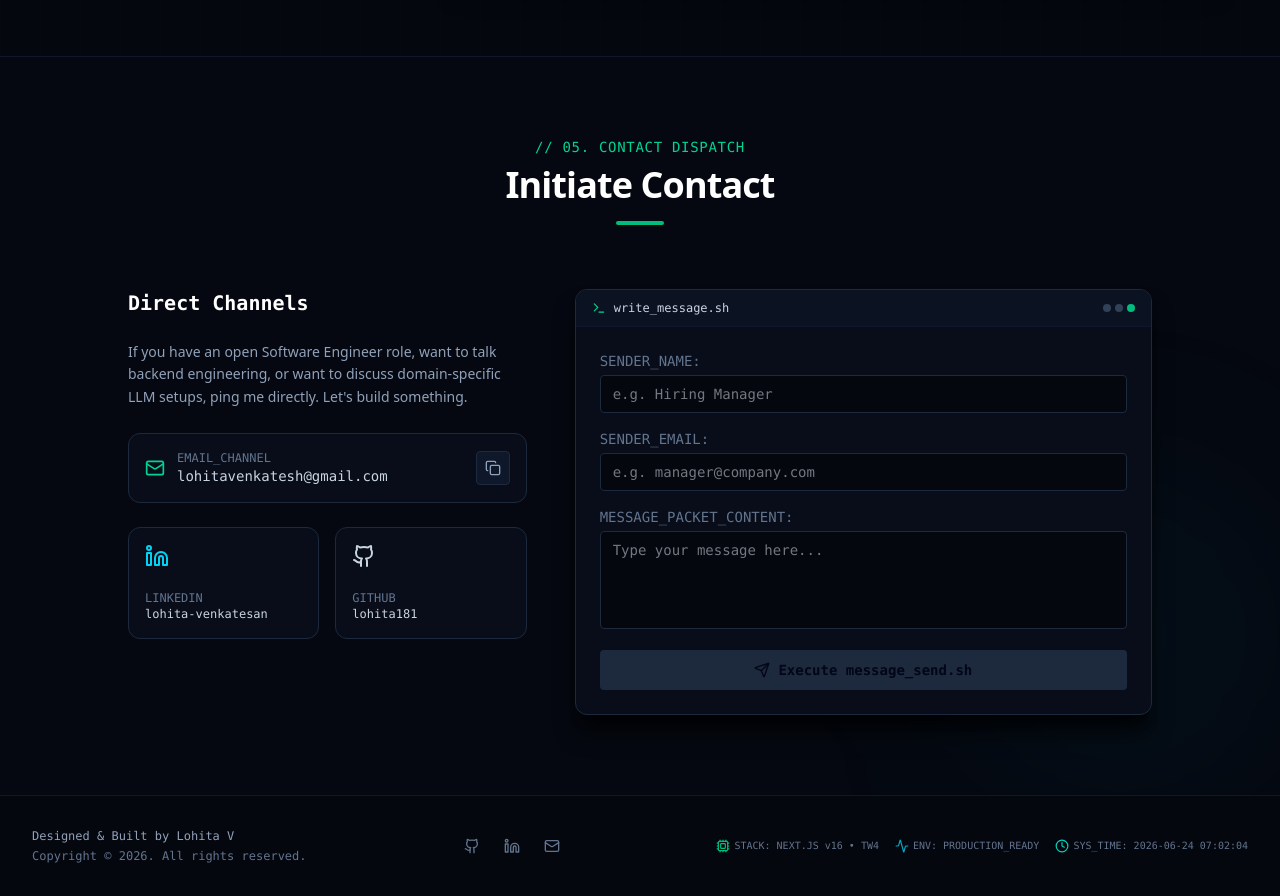
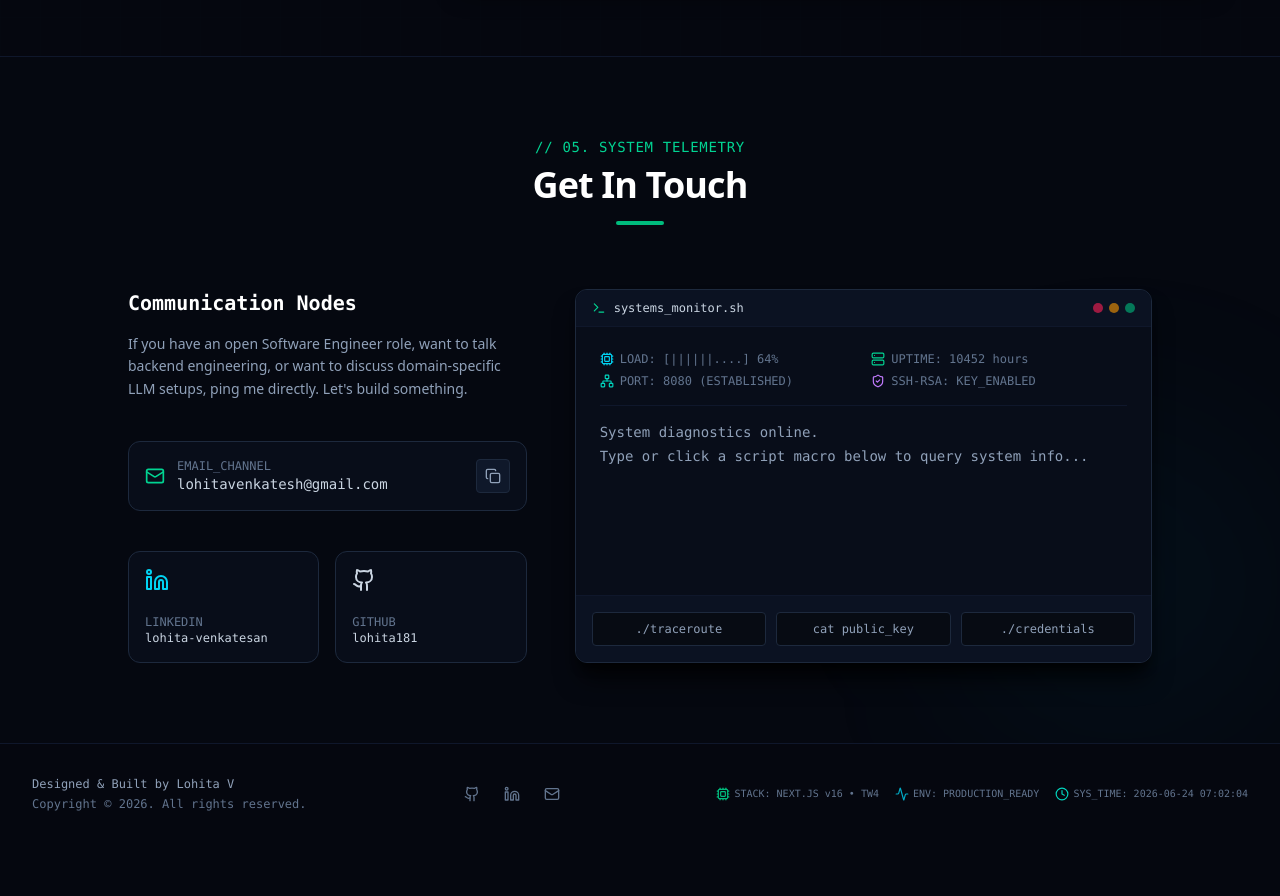
Before and after one commit to lohita181/lohita-v-portfolio, a Next.js app: page / in a window 1280 px wide. Shown: the part 3780-4676 px from the top of the page. After the commit the page ends 4624 px from the top, so only its background shows below. Built offline with nearby package versions, Linux system fonts and the light colour scheme.

Commit message:
replace-contact-form-with-telemetry-console

```diff
--- a/src/app/components/Contact.tsx
+++ b/src/app/components/Contact.tsx
@@ -1,13 +1,15 @@
 "use client";
 
 import React, { useState } from "react";
-import { Mail, Copy, Check, Send, Terminal, Loader2 } from "lucide-react";
+import { Mail, Copy, Check, Terminal, Cpu, Server, Network, ShieldCheck } from "lucide-react";
 
 export default function Contact() {
-  const [formData, setFormData] = useState({ name: "", email: "", message: "" });
   const [copied, setCopied] = useState(false);
-  const [status, setStatus] = useState<"idle" | "sending" | "success" | "error">("idle");
-  const [terminalOutput, setTerminalOutput] = useState<string[]>([]);
+  const [activeCommand, setActiveCommand] = useState<string | null>(null);
+  const [terminalLogs, setTerminalLogs] = useState<string[]>([
+    "System diagnostics online.",
+    "Type or click a script macro below to query system info..."
+  ]);
 
   const handleCopyEmail = () => {
     navigator.clipboard.writeText("lohitavenkatesh@gmail.com");
@@ -15,71 +17,37 @@ export default function Contact() {
     setTimeout(() => setCopied(false), 2000);
   };
 
-  const handleInputChange = (e: React.ChangeEvent<HTMLInputElement | HTMLTextAreaElement>) => {
-    const { name, value } = e.target;
-    setFormData((prev) => ({ ...prev, [name]: value }));
-  };
+  const executeCommand = (cmd: "traceroute" | "sshkey" | "credentials") => {
+    setActiveCommand(cmd);
 
-  const handleSend = async (e: React.FormEvent) => {
-    e.preventDefault();
-    if (!formData.name || !formData.email || !formData.message) return;
-
-    setStatus("sending");
-    setTerminalOutput([
-      `$ ping -c 1 mail.lohita.dev`,
-      `PING mail.lohita.dev (10.0.8.24) 56(84) bytes of data.`,
-      `64 bytes from 10.0.8.24: icmp_seq=1 ttl=64 time=1.04 ms`,
-      `--- mail.lohita.dev ping statistics ---`,
-      `1 packets transmitted, 1 received, 0% packet loss`,
-      `$ curl -X POST -H "Content-Type: application/json" \\`,
-      `  -d '{"sender":"${formData.name}","email":"${formData.email}"}' \\`,
-      `  https://api.web3forms.com/submit`,
+    if (cmd === "traceroute") {
+      setTerminalLogs([
+        "$ ./traceroute_lohita.sh",
+        "traceroute to lohita.dev (10.24.42.181), 30 hops max, 60 byte packets",
+        " 1  192.168.1.1 (gateway)  1.02 ms",
+        " 2  10.0.0.1 (local-isp-node)  4.35 ms",
+        " 3  182.19.45.21 (chennai-ixp-backbone)  14.20 ms",
+        " 4  172.16.88.92 (bannari-amman-campus-gw)  19.12 ms",
+        " 5  10.24.42.181 (lohita-workstation-local)  18.45 ms",
+        "Connection established. Latency: 18.45 ms. Location: Chennai, India."
       ]);
-
-    try {
-      // NOTE: Get your free access key by typing your email at https://web3forms.com
-      // Once you have it, replace the placeholder below with your key.
-      const accessKey = "YOUR_ACCESS_KEY_HERE";
-
-      const response = await fetch("https://api.web3forms.com/submit", {
-        method: "POST",
-        headers: {
-          "Content-Type": "application/json",
-          Accept: "application/json",
-        },
-        body: JSON.stringify({
-          access_key: accessKey,
-          name: formData.name,
-          email: formData.email,
-          message: formData.message,
-          subject: `Portfolio Message from ${formData.name}`,
-        }),
-      });
-
-      const result = await response.json();
-
-      if (response.status === 200 && result.success) {
-        setStatus("success");
-        setTerminalOutput((prev) => [
-          ...prev,
-          `HTTP/1.1 200 OK`,
-          `Content-Type: application/json`,
-          `Date: ${new Date().toUTCString()}`,
-          `Server: Web3Forms/1.0.0`,
-          `Connection: keep-alive`,
-          `Response Packet: {"status":"delivered","message":"Thank you, ${formData.name}. Web3Forms has dispatched this message."}`,
+    } else if (cmd === "sshkey") {
+      setTerminalLogs([
+        "$ cat public_key.pub",
+        "ssh-rsa AAAAB3NzaC1yc2EAAAADAQABAAACAQDC7FwVvJ38g/1G+...",
+        "Comment: lohita-workstation-production",
+        "Key fingerprint: SHA256:f8+3/l181+ZohoInternSystemsKey",
+        "Authorized logins enabled from secure nodes."
       ]);
-      } else {
-        throw new Error(result.message || "Bad Request - Invalid or missing access key");
-      }
-    } catch (err: any) {
-      setStatus("error");
-      setTerminalOutput((prev) => [
-        ...prev,
-        `HTTP/1.1 500 Internal Server Error`,
-        `Content-Type: application/json`,
-        `Date: ${new Date().toUTCString()}`,
-        `Error Packet: {"status":"failed","reason":"${err.message || "Failed to dispatch message packet."}"}`,
+    } else if (cmd === "credentials") {
+      setTerminalLogs([
+        "$ ./fetch_credentials.sh",
+        "--- Lohita V Credentials ---",
+        "EMAIL:      lohitavenkatesh@gmail.com",
+        "PHONE:      +91 93604 36504",
+        "GITHUB:     https://github.com/lohita181",
+        "LINKEDIN:   https://linkedin.com/in/lohita-venkatesan-37345125b",
+        "STATUS:     Active SWE & Full-Stack job hunt in progress..."
       ]);
     }
   };
@@ -92,25 +60,27 @@ export default function Contact() {
       <div className="max-w-5xl mx-auto relative z-10">
         {/* Section Heading */}
         <div className="flex flex-col space-y-2 mb-16 text-center">
-          <span className="text-emerald-400 font-mono text-sm tracking-wider uppercase">// 05. CONTACT DISPATCH</span>
+          <span className="text-emerald-400 font-mono text-sm tracking-wider uppercase">// 05. SYSTEM TELEMETRY</span>
           <h2 className="text-3xl sm:text-4xl font-bold text-white tracking-tight">
-            Initiate Contact
+            Get In Touch
           </h2>
           <div className="w-12 h-1 bg-emerald-500 rounded mt-2 mx-auto" />
         </div>
 
         {/* Dual Column Layout */}
-        <div className="grid grid-cols-1 lg:grid-cols-12 gap-12 items-start">
+        <div className="grid grid-cols-1 lg:grid-cols-12 gap-12 items-stretch">
 
           {/* Left Column: Direct Links & Fast Copy */}
-          <div className="lg:col-span-5 space-y-6 text-left">
-            <h3 className="text-xl font-bold text-white font-mono">Direct Channels</h3>
+          <div className="lg:col-span-5 space-y-6 text-left flex flex-col justify-between">
+            <div className="space-y-4">
+              <h3 className="text-xl font-bold text-white font-mono">Communication Nodes</h3>
               <p className="text-slate-400 text-sm leading-relaxed">
                 If you have an open Software Engineer role, want to talk backend engineering, or want to discuss domain-specific LLM setups, ping me directly. Let&apos;s build something.
               </p>
+            </div>
 
             {/* Email Copy Card */}
-            <div className="p-4 rounded-xl border border-slate-800 bg-[#080d19] flex items-center justify-between">
+            <div className="p-4 rounded-xl border border-slate-800 bg-[#080d19] flex items-center justify-between mt-4">
               <div className="flex items-center space-x-3">
                 <Mail className="w-5 h-5 text-emerald-400" />
                 <div className="font-mono text-xs">
@@ -120,7 +90,7 @@ export default function Contact() {
               </div>
               <button
                 onClick={handleCopyEmail}
-                className="p-2 rounded bg-[#0f182a] hover:bg-slate-800 border border-slate-800 text-slate-400 hover:text-white transition-colors duration-200"
+                className="p-2 rounded bg-[#0f182a] hover:bg-slate-800 border border-slate-800 text-slate-400 hover:text-white transition-colors duration-200 cursor-pointer"
                 title="Copy email to clipboard"
               >
                 {copied ? <Check className="w-4 h-4 text-emerald-400" /> : <Copy className="w-4 h-4" />}
@@ -128,7 +98,7 @@ export default function Contact() {
             </div>
 
             {/* Social Link Cards */}
-            <div className="grid grid-cols-2 gap-4">
+            <div className="grid grid-cols-2 gap-4 mt-4">
               <a
                 href="https://www.linkedin.com/in/lohita-venkatesan-37345125b"
                 target="_blank"
@@ -164,130 +134,100 @@ export default function Contact() {
             </div>
           </div>
 
-          {/* Right Column: Dynamic Form & Shell Console */}
-          <div className="lg:col-span-7 space-y-6">
-            <div className="relative rounded-xl border border-slate-800 bg-[#080d19] overflow-hidden terminal-window text-left">
-              {/* Form Title bar */}
+          {/* Right Column: Systems monitor console */}
+          <div className="lg:col-span-7 flex flex-col justify-between space-y-4">
+            <div className="relative rounded-xl border border-slate-800 bg-[#080d19] overflow-hidden terminal-window text-left flex-1 flex flex-col justify-between min-h-[350px]">
+
+              {/* Terminal Title bar */}
               <div className="flex items-center justify-between px-4 py-2.5 bg-[#0b1222] border-b border-slate-900">
                 <div className="flex items-center space-x-2 font-mono text-xs">
                   <Terminal className="w-3.5 h-3.5 text-emerald-400" />
-                  <span className="text-slate-300">write_message.sh</span>
+                  <span className="text-slate-300">systems_monitor.sh</span>
                 </div>
-                <div className="flex items-center space-x-1">
-                  <span className="w-2 h-2 rounded-full bg-slate-700" />
-                  <span className="w-2 h-2 rounded-full bg-slate-700" />
-                  <span className="w-2 h-2 rounded-full bg-emerald-500" />
+                <div className="flex items-center space-x-1.5">
+                  <span className="w-2.5 h-2.5 rounded-full bg-rose-500/60 inline-block" />
+                  <span className="w-2.5 h-2.5 rounded-full bg-amber-500/60 inline-block" />
+                  <span className="w-2.5 h-2.5 rounded-full bg-emerald-500/60 inline-block" />
                 </div>
               </div>
 
-              {/* Form Content */}
-              {status === "idle" || status === "sending" ? (
-                <form onSubmit={handleSend} className="p-6 space-y-4 font-mono text-xs sm:text-sm">
-                  <div className="space-y-1">
-                    <label htmlFor="name" className="block text-slate-500">SENDER_NAME:</label>
-                    <input
-                      id="name"
-                      type="text"
-                      name="name"
-                      value={formData.name}
-                      onChange={handleInputChange}
-                      required
-                      placeholder="e.g. Hiring Manager"
-                      className="w-full bg-[#05070f] border border-slate-800 focus:border-emerald-500/60 rounded px-3 py-2 text-slate-200 focus:outline-none transition-colors duration-200"
-                    />
+              {/* Console logs output */}
+              <div className="p-6 font-mono text-xs sm:text-sm text-slate-400 space-y-2 select-text overflow-y-auto flex-1">
+                {/* Stats Dashboard */}
+                <div className="grid grid-cols-2 gap-x-4 gap-y-1.5 border-b border-slate-900 pb-4 mb-4 text-[11px] sm:text-xs">
+                  <div className="flex items-center space-x-1.5 text-slate-500">
+                    <Cpu className="w-3.5 h-3.5 text-cyan-400" />
+                    <span>LOAD: [||||||....] 64%</span>
+                  </div>
+                  <div className="flex items-center space-x-1.5 text-slate-500">
+                    <Server className="w-3.5 h-3.5 text-emerald-400" />
+                    <span>UPTIME: 10452 hours</span>
+                  </div>
+                  <div className="flex items-center space-x-1.5 text-slate-500">
+                    <Network className="w-3.5 h-3.5 text-teal-400" />
+                    <span>PORT: 8080 (ESTABLISHED)</span>
+                  </div>
+                  <div className="flex items-center space-x-1.5 text-slate-500">
+                    <ShieldCheck className="w-3.5 h-3.5 text-purple-400" />
+                    <span>SSH-RSA: KEY_ENABLED</span>
+                  </div>
                 </div>
 
+                {/* Command Outputs */}
                 <div className="space-y-1">
-                    <label htmlFor="email" className="block text-slate-500">SENDER_EMAIL:</label>
-                    <input
-                      id="email"
-                      type="email"
-                      name="email"
-                      value={formData.email}
-                      onChange={handleInputChange}
-                      required
-                      placeholder="e.g. manager@company.com"
-                      className="w-full bg-[#05070f] border border-slate-800 focus:border-emerald-500/60 rounded px-3 py-2 text-slate-200 focus:outline-none transition-colors duration-200"
-                    />
+                  {terminalLogs.map((log, index) => (
+                    <div
+                      key={index}
+                      className={
+                        log.startsWith("$")
+                          ? "text-cyan-400"
+                          : log.startsWith("Error") || log.includes("failed")
+                          ? "text-rose-500"
+                          : log.startsWith("ssh-rsa") || log.startsWith("---")
+                          ? "text-slate-300 font-bold"
+                          : "text-slate-400"
+                      }
+                    >
+                      {log}
+                    </div>
+                  ))}
+                </div>
               </div>
 
-                  <div className="space-y-1">
-                    <label htmlFor="message" className="block text-slate-500">MESSAGE_PACKET_CONTENT:</label>
-                    <textarea
-                      id="message"
-                      name="message"
-                      value={formData.message}
-                      onChange={handleInputChange}
-                      required
-                      rows={4}
-                      placeholder="Type your message here..."
-                      className="w-full bg-[#05070f] border border-slate-800 focus:border-emerald-500/60 rounded px-3 py-2 text-slate-200 focus:outline-none transition-colors duration-200 resize-none"
-                    />
+              {/* Macro Buttons / Actions */}
+              <div className="bg-[#0b1222] border-t border-slate-900 p-4 grid grid-cols-3 gap-2.5 text-center font-mono text-[10px] sm:text-xs">
+                <button
+                  onClick={() => executeCommand("traceroute")}
+                  className={`py-2 px-1 rounded border transition-all duration-300 cursor-pointer ${
+                    activeCommand === "traceroute"
+                      ? "border-cyan-500 bg-cyan-500/10 text-cyan-400"
+                      : "border-slate-800 hover:border-slate-600 bg-[#070b13] text-slate-400 hover:text-slate-200"
+                  }`}
+                >
+                  ./traceroute
+                </button>
+                <button
+                  onClick={() => executeCommand("sshkey")}
+                  className={`py-2 px-1 rounded border transition-all duration-300 cursor-pointer ${
+                    activeCommand === "sshkey"
+                      ? "border-emerald-500 bg-emerald-500/10 text-emerald-400"
+                      : "border-slate-800 hover:border-slate-600 bg-[#070b13] text-slate-400 hover:text-slate-200"
+                  }`}
+                >
+                  cat public_key
+                </button>
+                <button
+                  onClick={() => executeCommand("credentials")}
+                  className={`py-2 px-1 rounded border transition-all duration-300 cursor-pointer ${
+                    activeCommand === "credentials"
+                      ? "border-teal-500 bg-teal-500/10 text-teal-400"
+                      : "border-slate-800 hover:border-slate-600 bg-[#070b13] text-slate-400 hover:text-slate-200"
+                  }`}
+                >
+                  ./credentials
+                </button>
               </div>
 
-                  <button
-                    type="submit"
-                    disabled={status === "sending" || !formData.name || !formData.email || !formData.message}
-                    className="w-full py-2.5 px-4 rounded bg-emerald-500 hover:bg-emerald-400 disabled:bg-slate-800 text-slate-950 font-bold transition-all duration-300 flex items-center justify-center space-x-2 disabled:cursor-not-allowed cursor-pointer"
-                  >
-                    {status === "sending" ? (
-                      <>
-                        <Loader2 className="w-4 h-4 animate-spin text-slate-950" />
-                        <span>Sending message packet...</span>
-                      </>
-                    ) : (
-                      <>
-                        <Send className="w-4 h-4 text-slate-950" />
-                        <span>Execute message_send.sh</span>
-                      </>
-                    )}
-                  </button>
-                </form>
-              ) : (
-                /* Success / Error Terminal Log */
-                <div className="p-6 font-mono text-[11px] sm:text-xs text-left overflow-x-auto space-y-2 select-text bg-[#05070f]">
-                  {terminalOutput.map((line, lIdx) => {
-                    let textColor = "text-slate-400";
-                    if (line.startsWith("$")) {
-                      textColor = "text-cyan-400";
-                    } else if (
-                      line.includes("200 OK") ||
-                      line.includes("Response Packet") ||
-                      line.includes("delivered")
-                    ) {
-                      textColor = "text-emerald-400";
-                    } else if (
-                      line.includes("500") ||
-                      line.includes("Error Packet") ||
-                      line.includes("failed")
-                    ) {
-                      textColor = "text-rose-500 font-semibold";
-                    }
-                    return (
-                      <div key={lIdx} className={textColor}>
-                        {line}
-                      </div>
-                    );
-                  })}
-
-                  <div className="pt-4 border-t border-slate-900 mt-4 flex justify-between items-center text-[10px] text-slate-500 select-none">
-                    <span>
-                      STATUS: {status === "success" ? "DISPATCH_SUCCESS" : "DISPATCH_FAILED"}
-                    </span>
-                    <button
-                      onClick={() => {
-                        setStatus("idle");
-                        if (status === "success") {
-                          setFormData({ name: "", email: "", message: "" });
-                        }
-                      }}
-                      className="text-emerald-400 hover:underline"
-                    >
-                      {status === "success" ? "[Send Another Message]" : "[Edit Form & Retry]"}
-                    </button>
-                  </div>
-                </div>
-              )}
             </div>
           </div>
 
```
Lines whose indentation alone changed are shown as unchanged.
